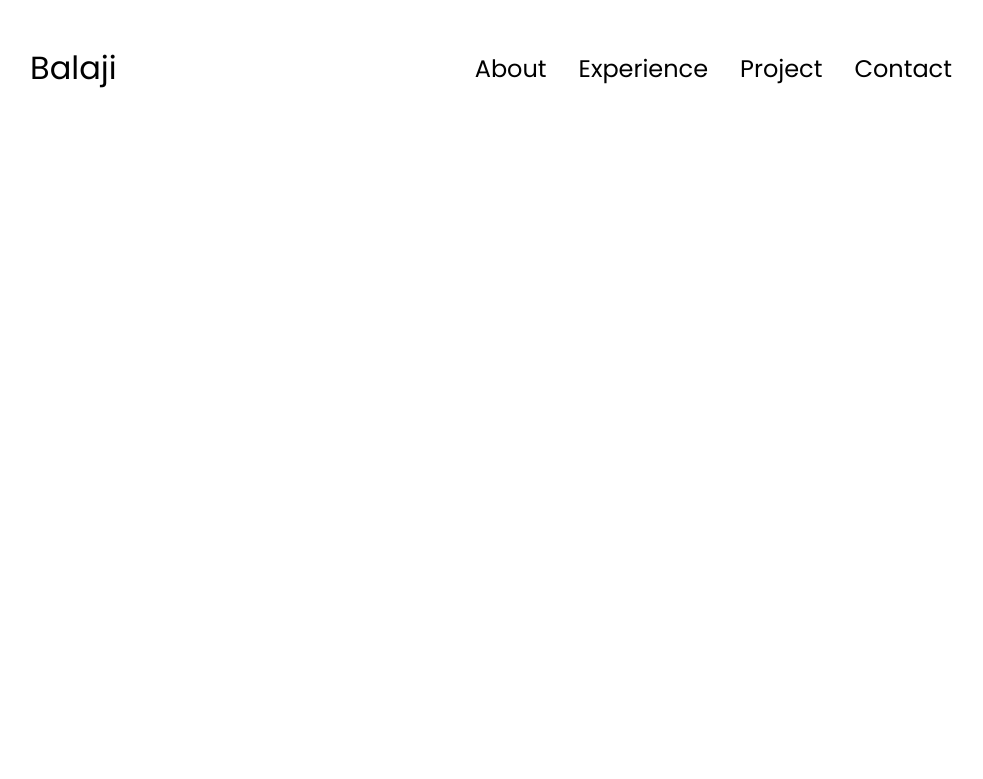
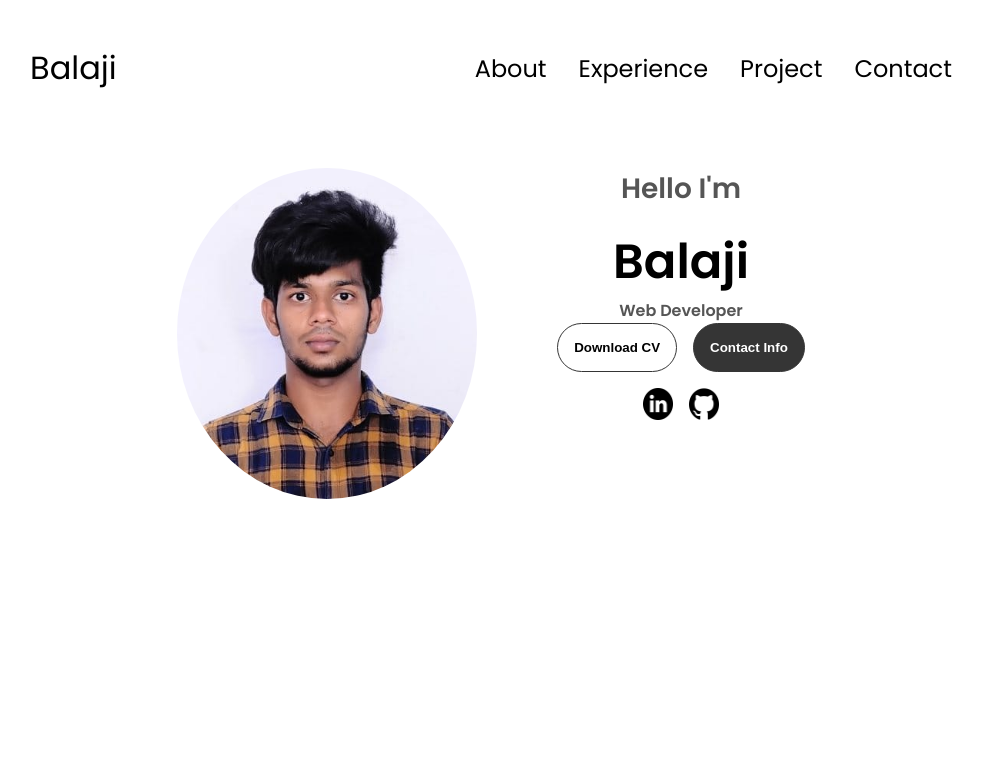
Before and after one commit to Sambu2210/my-portfolio, a plain HTML site: page index.html in a window 1280 px wide. Shown: the whole page, without its empty margins (149-1132 px from the left). Drawn offline with Linux system fonts and the light colour scheme.

Commit message:
creating the profile page

```diff
--- a/index.html
+++ b/index.html
@@ -41,6 +41,24 @@
             </div>
         </div>
     </nav>
+    <section id="porfile">
+        <div class="section_pic">
+            <img src="./assets/balaji.jpeg" alt="balaji">
+        </div>
+        <div class="section_text">
+            <p class="section_text_top">Hello I'm</p>
+            <h1 class="title">Balaji</h1>
+            <p class="section_text_info">Web Developer</p>
+            <div class="btn-container">
+                <button class="btn btn-color-2" onclick="window.open('./assets/balaji-resume.pdf')">Download CV</button>
+                <button class="btn btn-color-1" onclick="location.href='./#contact'">Contact Info</button>
+            </div>
+            <div class="social-container">
+                <img src="./assets/linkedin.png" alt="my linkedin profile" class="icon" onclick="location.href='https://linkedin.com'">
+                <img src="./assets/github.png" alt="my github account" class="icon" onclick="location.href='http://github.com'">
+            </div>
+        </div>
+    </section>
     <script src="script.js"></script>
 </body>
 </html>
--- a/style.css
+++ b/style.css
@@ -130,3 +130,94 @@ a, .btn{
 .hamburger-icon span:first-child{
     transform: none;
 }
+
+/* SECTION */
+
+section{
+    padding-top: 4vh;
+    height: 96vh;
+    margin: 0 10rem;
+    box-sizing: border-box;
+    min-height: fit-content;
+}
+
+/* PROFILE */
+
+#porfile{
+    display: flex;
+    justify-content: center;
+    gap: 5rem;
+    height: 80vh;
+}
+
+.section_text{
+    text-align: center;
+}
+.section_text p{
+    font-weight: 600;
+}
+
+.section_text_top {
+    font-size: 1.75rem;
+    margin-bottom: 1rem;
+}
+.title{
+    font-size: 3rem;
+}
+
+.section_pic img{
+    border-radius: 50%;
+    width: 300px;
+}
+.social-container{
+    display: flex;
+    justify-content: center;
+    gap: 1rem;
+    margin-top: 1rem;
+}
+.social-container img{
+    width: 30px;
+}
+
+/* ICON */
+.icon{
+    cursor: pointer;
+    height: 2rem;
+}
+
+/* BUTTONS */
+
+.btn-container{
+    display: flex;
+    justify-content: center;
+    gap: 1rem;
+}
+.btn{
+    padding: 1rem;
+    border-radius: 2rem;
+    border: none;
+    font-weight: 600;
+}
+
+.btn-color-2,.btn-color-1{
+    border: rgb(53, 53, 53) 0.1rem solid;
+}
+.btn-color-2:hover,.btn-color-1:hover{
+    cursor: pointer;
+}
+.btn-color-2:hover,.btn-color-1{
+    background-color: rgb(53,53,53);
+    color: white;
+}
+.btn-color-1:hover{
+    background-color: rgb(0,0,0);
+}
+.btn-color-2{
+    background: none;
+}
+.btn-color-2:hover{
+    background-color: rgb(255,255,255) 0.1rem solid;
+}
+.btn-container{
+    gap: 1rem;
+}
```
Also changed, not shown: assets/arrow.png (added), assets/balaji.jpeg (added), assets/checkmark.png (added), assets/education.png (added), assets/email.png (added), assets/experience.png (added), assets/github.png (added), assets/linkedin.png (added), 1 other file.
